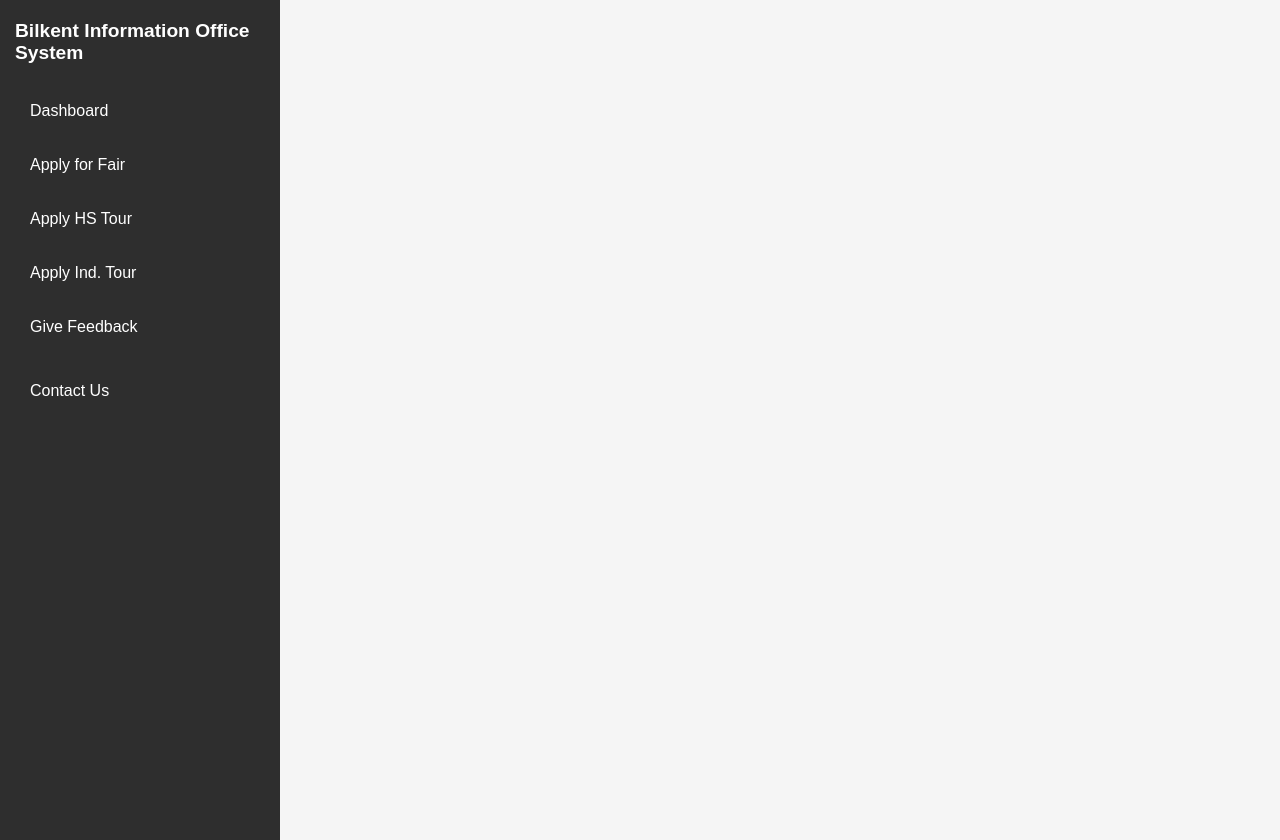
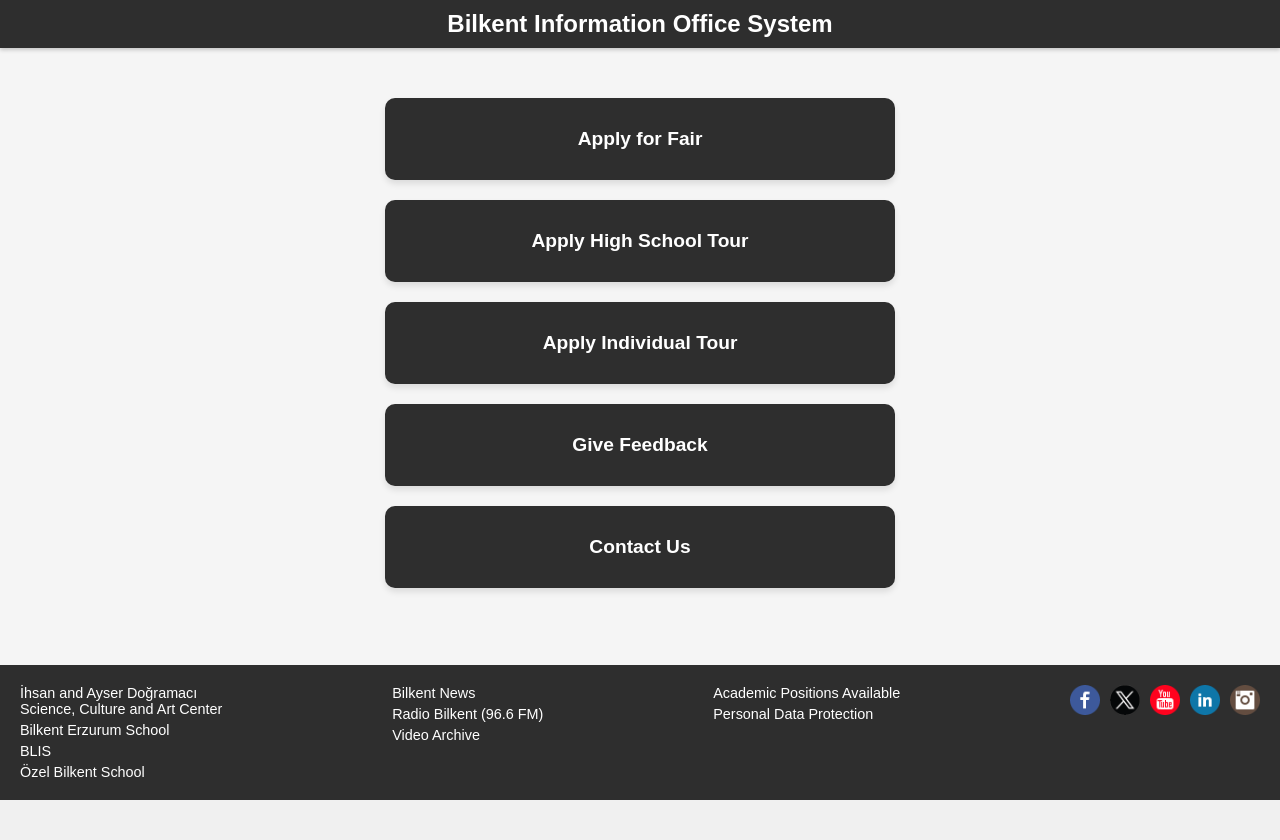
Before and after one commit to idilozis/CS319---Information-Office-Web-Application, a Django app: page /api/guest_dashboard/ in a window 1280 px wide. After the commit the page ends 800 px from the top, so only its background shows below. Run offline with Django 5.2, Linux system fonts and the light colour scheme.

Commit message:
Design fix in Guest Pages and Guest Home Page

```diff
--- a/frontend/src/GuestPages/ApplyFairPages/ApplyFairPage.jsx
+++ b/frontend/src/GuestPages/ApplyFairPages/ApplyFairPage.jsx
@@ -10,7 +10,7 @@ const ApplyFairPage = () => {
         <h2>Bilkent Information Office System</h2>
         <ul className="apply-fair-menu">
           <li>
-            <Link to="/">Dashboard</Link>
+          <a href="/api/guest_dashboard/" className="menu-link">Home</a>
           </li>
           <li className="active">
             <Link to="/api/apply_fair/">Apply for Fair</Link>
--- a/frontend/src/GuestPages/ContactPage/ContactUsPage.jsx
+++ b/frontend/src/GuestPages/ContactPage/ContactUsPage.jsx
@@ -10,7 +10,7 @@ const ContactUsPage = () => {
         <h2>Bilkent Information Office System</h2>
         <ul className="contact-us-menu">
           <li>
-            <Link to="/">Dashboard</Link>
+          <a href="/api/guest_dashboard/" className="menu-link">Home</a>
           </li>
           <li>
             <Link to="/api/apply_fair/">Apply for Fair</Link>
--- a/frontend/src/GuestPages/FeedBackPage/GiveFeedbackPage.jsx
+++ b/frontend/src/GuestPages/FeedBackPage/GiveFeedbackPage.jsx
@@ -10,7 +10,7 @@ const GiveFeedbackPage = () => {
         <h2>Bilkent Information Office System</h2>
         <ul className="give-feedback-menu">
           <li>
-            <Link to="/">Dashboard</Link>
+          <a href="/api/guest_dashboard/" className="menu-link">Home</a>
           </li>
           <li>
             <Link to="/api/apply_fair/">Apply for Fair</Link>
--- a/static/guest.css
+++ b/static/guest.css
@@ -1,82 +1,122 @@
+* {
+  margin: 0;
+  padding: 0;
+  box-sizing: border-box;
+}
+
+html, body {
+  margin: 0;
+  padding: 0;
+  height: 100%;
+}
+
 body {
-  margin: 0;
+  display: flex;
+  flex-direction: column;
   font-family: Arial, sans-serif;
   background-color: #f5f5f5;
   color: #333;
 }
 
-.sidebar {
-  width: 250px;
+.topbar {
   background-color: #2e2e2e;
   color: white;
-  padding: 20px 15px;
+  padding: 10px 20px;
+  text-align: center;
+  font-size: 1.5rem;
+  font-weight: bold;
+  box-shadow: 0 2px 4px rgba(0, 0, 0, 0.2);
+}
+
+
+.tile-container {
   display: flex;
   flex-direction: column;
-  gap: 10px;
-  height: 100vh;
-  position: fixed;
-  top: 0;
-  left: 0;
-;
+  gap: 20px;
+  max-width: 510px;
+  width: 100%;
+  margin: 50px auto;
+  padding: 0;
+  flex: 1;
 }
 
-.sidebar h3 {
-  margin: 0 0 15px 0;
+/* Tile Styling */
+.tile {
+  background-color: #2e2e2e;
+  color: white;
+  text-decoration: none;
+  text-align: center;
+  padding: 30px;
+  border-radius: 10px;
   font-size: 1.2rem;
-  text-align: left;
+  font-weight: bold;
+  max-width: 100%;
+  box-shadow: 0 4px 6px rgba(0, 0, 0, 0.1);
+  transition: transform 0.2s ease, background-color 0.3s ease;
+  width: 100%;
 }
 
-.sidebar nav ul {
-  list-style: none;
-  padding: 0;
-  margin: 0;
+.tile:hover {
+  background-color: #505050;
+  transform: translateY(-5px);
+  cursor: pointer;
 }
 
-.sidebar nav ul li {
-  margin-bottom: 10px;
+/* Bottom Bar Styling */
+.bottom-bar {
+  background-color: #2e2e2e;
+  color: white;
+  padding: 20px;
+  display: flex;
+  justify-content: space-between;
+  flex-wrap: wrap;
+  font-size: 0.9rem;
+  box-sizing: border-box;
 }
 
-.sidebar a {
-  color: white;
-  text-decoration: none;
-  font-size: 1rem;
-  display: block;
-  line-height: 1.5;
+.bottom-links {
+  display: flex;
+  flex-direction: column;
+  gap: 5px;
 }
 
-.sidebar a:hover {
-  background-color: #505050 !important; /* Darker grey */
-  color: white !important; /* Ensure consistent text color */
-  font-weight: bold; /* Bold on hover */
+.bottom-links a {
+  text-decoration: none;
+  color: #ffffff;
 }
 
-.sidebar li.active a {
-  background-color: #505050; /* Active item background */
-  color: white !important; /* Text color remains white */
-  font-weight: bold;
+.bottom-links a:hover {
+  text-decoration: underline;
 }
 
-.sidebar a:visited {
-  color: white !important; /* Prevent purple visited links */
+.social-icons {
+  display: flex;
+  gap: 10px;
 }
 
-.sidebar a:focus {
-  outline: none; /* Remove focus outline */
-  background-color: #505050 !important;
-  color: white !important;
-}
-/* Main Content */
-.content {
-  margin-left: 270px; /* Push content to the right of the sidebar */
-  padding: 20px;
-  background-color: #f5f5f5; /* Light background for contrast */
-  min-height: 100vh; /* Full viewport height */
+.social-icons img {
+  width: 30px;
+  height: 30px;
 }
 
-.apply-fair-header h1,
-.individual-tour-application-header h1 {
-  margin: 0;
-  font-size: 1.8rem;
-  text-align: center;
-  color: #444;
+/* Responsive Adjustments */
+@media (max-width: 600px) {
+  .tile {
+    font-size: 1rem;
+    padding: 20px;
+  }
+
+  .topbar {
+    font-size: 1.2rem;
+  }
+
+  .bottom-bar {
+    flex-direction: column;
+    text-align: center;
+  }
+
+  .social-icons {
+    margin-top: 10px;
+    justify-content: center;
+  }
 }
--- a/templates/guest_dashboard.html
+++ b/templates/guest_dashboard.html
@@ -6,43 +6,64 @@
   <meta name="viewport" content="width=device-width, initial-scale=1.0">
   <title>{% block title %}Bilkent IOS{% endblock %}</title>
   <link rel="stylesheet" href="{% static 'guest.css' %}">
-  <!-- Inline styles for hover effect -->
-  <style>
-    .sidebar a {
-      color: white !important;
-      text-decoration: none;
-      display: block;
-      padding: 10px 15px;
-      border-radius: 5px;
-      transition: background-color 0.3s ease;
-    }
-    .sidebar a:hover {
-      background-color: #505050 !important;
-      color: white !important;
-      font-weight: bold;
-    }
-  </style>
 </head>
 <body>
-  <div class="sidebar">
-    <h3>Bilkent Information Office System</h3>
-    <nav>
-      <ul>
-        <!-- Update all links to ensure consistency -->
-        <li><a href="{% url 'guest_dashboard' %}">Dashboard</a></li>
-        <li><a href="{% url 'apply_fair' %}">Apply for Fair</a></li>
-        <li><a href="{% url 'apply_hs_tour' %}">Apply HS Tour</a></li>
-        <li><a href="{% url 'apply_ind_tour' %}">Apply Ind. Tour</a></li>
-        <li><a href="{% url 'give_feedback' %}">Give Feedback</a></li>
-      </ul>
-    </nav>
-    <footer>
-      <!-- Contact Us link updated to use Django URL naming -->
-      <a href="{% url 'contact_us' %}">Contact Us</a>
-    </footer>
+  <!-- Topbar -->
+  <div class="topbar">
+    Bilkent Information Office System
   </div>
-  <div class="content">
-    {% block content %}{% endblock %}
+
+  <!-- Tile Container -->
+  <div class="tile-container">
+    <a href="{% url 'apply_fair' %}" class="tile">Apply for Fair</a>
+    <a href="{% url 'apply_hs_tour' %}" class="tile">Apply High School Tour</a>
+    <a href="{% url 'apply_ind_tour' %}" class="tile">Apply Individual Tour</a>
+    <a href="{% url 'give_feedback' %}" class="tile">Give Feedback</a>
+    <a href="{% url 'contact_us' %}" class="tile">Contact Us</a>
+  </div>
+
+  <!-- Bottom Bar -->
+  <div class="bottom-bar">
+    <!-- First Column of Links -->
+    <div class="bottom-links">
+      <a href="https://iad-merkez.bilkent.edu.tr/" target="_blank" rel="noopener noreferrer">İhsan and Ayser Doğramacı<br>Science, Culture and Art Center</a>
+      <a href="https://bels.bilkent.edu.tr/" target="_blank" rel="noopener noreferrer">Bilkent Erzurum School</a>
+      <a href="http://blisankara.org/" target="_blank" rel="noopener noreferrer">BLIS</a>
+      <a href="http://www.obieng.bilkent.edu.tr/" target="_blank" rel="noopener noreferrer">Özel Bilkent School</a>
+    </div>
+
+    <!-- Second Column of Links -->
+    <div class="bottom-links">
+      <a href="http://bilnews.bilkent.edu.tr/" target="_blank" rel="noopener noreferrer">Bilkent News</a>
+      <a href="http://radyobilkent.com/" target="_blank" rel="noopener noreferrer">Radio Bilkent (96.6 FM)</a>
+      <a href="http://video.bilkent.edu.tr/?lang=en" target="_blank" rel="noopener noreferrer">Video Archive</a>
+    </div>
+
+    <!-- Third Column of Links -->
+    <div class="bottom-links">
+      <a href="https://www.bilkent.edu/bilkent/academic-positions/" target="_blank" rel="noopener noreferrer">Academic Positions Available</a>
+      <a href="https://www.bilkent.edu/bilkent/personal-data-protection/" target="_blank" rel="noopener noreferrer">Personal Data Protection</a>
+    </div>
+
+    <!-- Social Media Icons -->
+    <div class="social-icons">
+      <!-- Replace the href value with your actual social media URLs -->
+      <a href="http://www.facebook.com/Bilkentuniversitesi" target="_blank" rel="noopener noreferrer">
+        <img src="{% static 'icons/facebook.png' %}" alt="Facebook">
+      </a>
+      <a href="https://twitter.com/BilkentUniv" target="_blank" rel="noopener noreferrer">
+        <img src="{% static 'icons/twitter.png' %}" alt="Twitter">
+      </a>
+      <a href="https://www.youtube.com/user/BilkentUniversitesi" target="_blank" rel="noopener noreferrer">
+        <img src="{% static 'icons/youtube.png' %}" alt="YouTube">
+      </a>
+      <a href="https://www.linkedin.com/edu/school?id=17339&trk=prof-edu-school-logo" target="_blank" rel="noopener noreferrer">
+        <img src="{% static 'icons/linkedin.png' %}" alt="LinkedIn">
+      </a>
+      <a href="http://instagram.com/bilkentuniv" target="_blank" rel="noopener noreferrer">
+        <img src="{% static 'icons/instagram.png' %}" alt="Instagram">
+      </a>
+    </div>
   </div>
 </body>
 </html>
```
Also changed, not shown: frontend/src/GuestPages/HSTourApplications/ApplyHighSchoolTour.css (+16 -6 lines), frontend/src/GuestPages/HSTourApplications/ApplyHighSchoolTour.jsx (+69 -14 lines), frontend/src/GuestPages/IndiviudalTourApplication/IndividualTourApplication.css (+29 -21 lines), frontend/src/GuestPages/IndiviudalTourApplication/IndividualTourApplication.jsx (+40 -15 lines), static/icons/facebook.png (added), static/icons/instagram.png (added), static/icons/linkedin.png (added), static/icons/twitter.png (added), static/icons/youtube.png (added).
